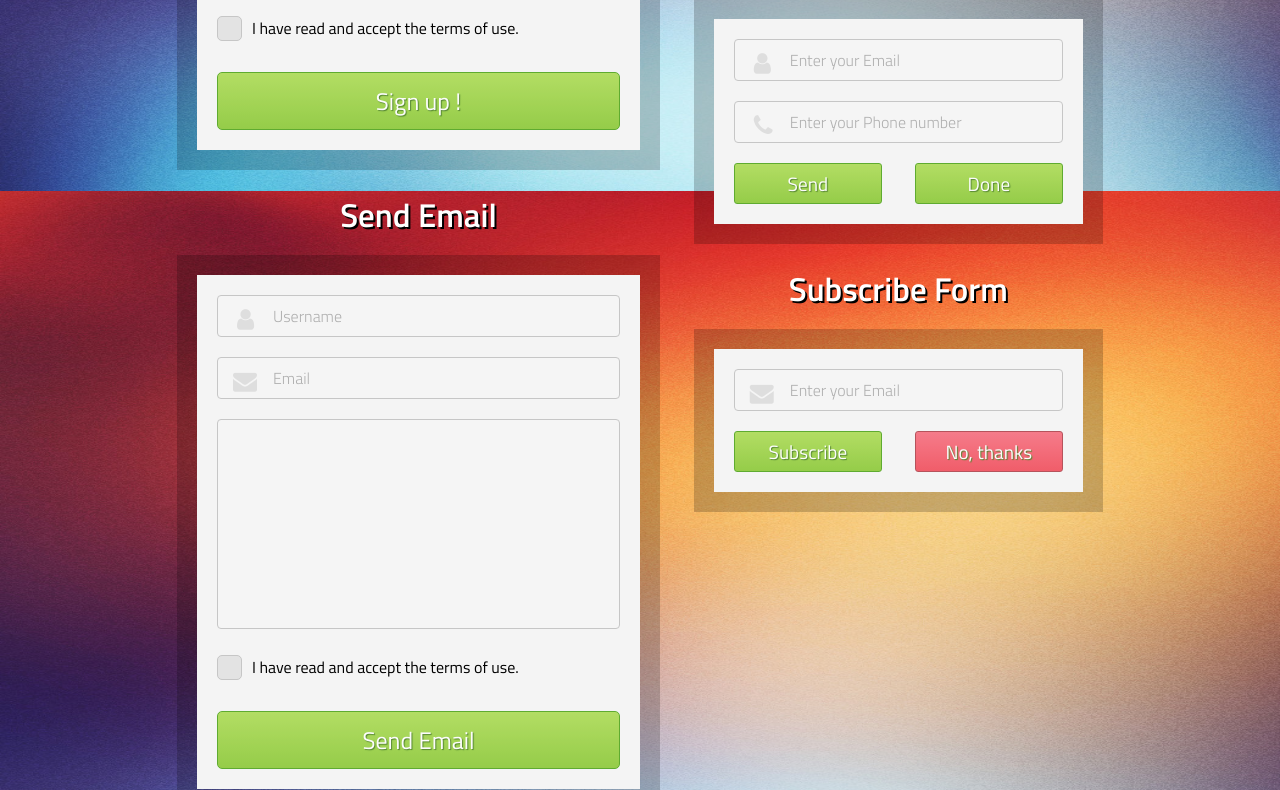
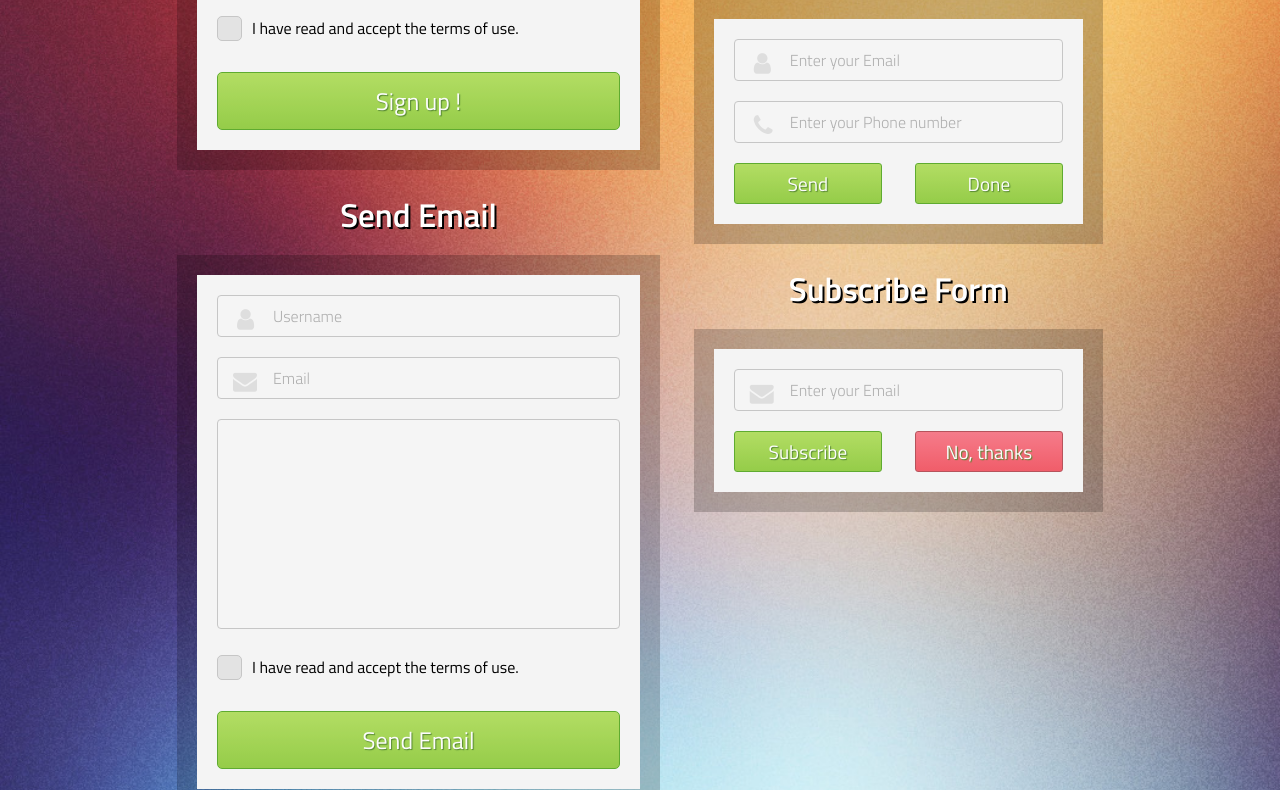
Before and after one commit to ade4e/weekly-webdev-challenge-1, a website: page index.html in a window 1280 px wide. Shown: the part 609-1399 px from the top of the page. Drawn offline with nearby package versions, Linux system fonts and the light colour scheme.

Commit message:
Update style.css
background image on Safari fix

```diff
--- a/style.css
+++ b/style.css
@@ -5,8 +5,10 @@ html {
 body {
     background-image: url("img/background.jpg");
     background-repeat: no-repeat;
-    background-position: center center;
+    background-position: center;
     background-size: 100% auto;
+	-webkit-background-size: cover;
+	-moz-background-size:cover;
     background-attachment: fixed;
     margin: 0;
     font-family: 'Titillium Web', sans-serif;
```
